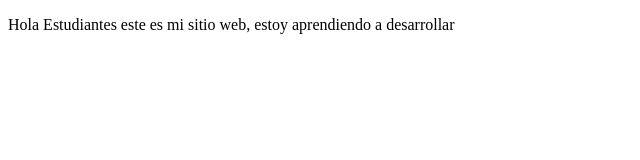
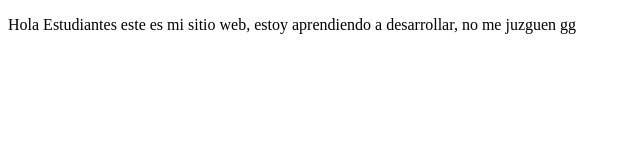
Before and after one commit to ClancyTron/proyectoDemoCursoPrework, a plain HTML site: page index.html in a window 1280 px wide. Shown: the whole page, without its empty margins (0-640 px from the left). Drawn offline with Linux system fonts and the light colour scheme.

Commit message:
first commit

```diff
--- a/index.html
+++ b/index.html
@@ -8,7 +8,7 @@
 </head>
 <body>
     <p>
-        Hola Estudiantes este es mi sitio web, estoy aprendiendo a desarrollar
+        Hola Estudiantes este es mi sitio web, estoy aprendiendo a desarrollar, no me juzguen gg
     </p>
 </body>
 </html>
```
